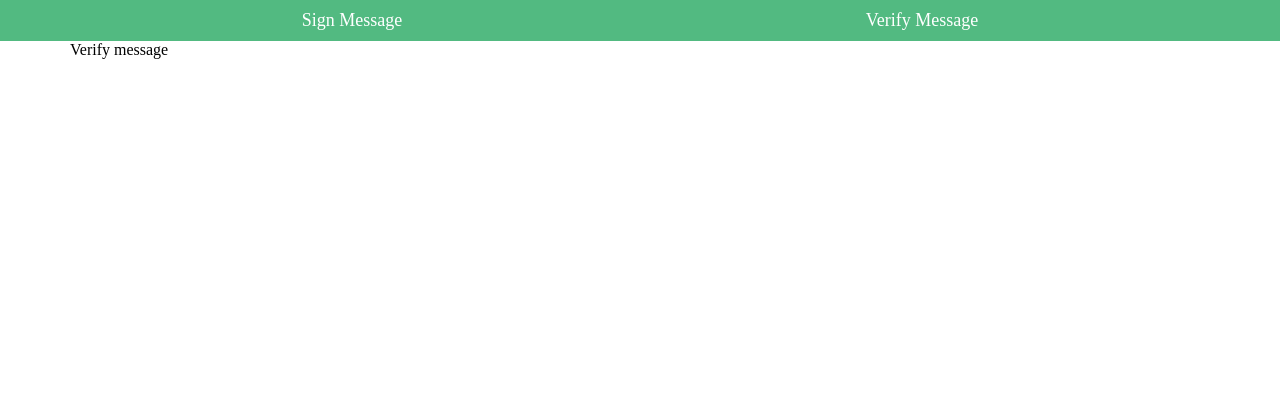
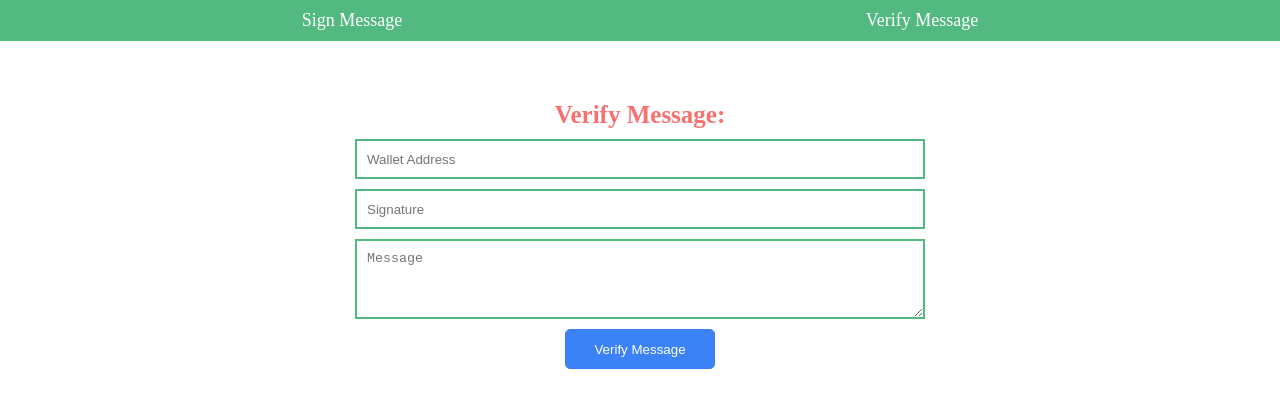
Before and after one commit to srksuman/Sign-and-Verify-Message-Metamask, a React (Create React App) app: page /verify in a window 1280 px wide. Shown: the top 408 px of the page. Built offline with nearby package versions, Linux system fonts and the light colour scheme.

Commit message:
sign message using metamask and verify message

```diff
--- a/src/assets/styles/components/sign-verify.scss
+++ b/src/assets/styles/components/sign-verify.scss
@@ -7,8 +7,8 @@
   align-items: center;
   flex-wrap: wrap;
   .sign-msg {
-    border: 4px solid var(--primary-color);
-    border-radius: 7px;
+    border: 2px solid var(--primary-color);
+    border-radius: 4px;
     outline: none;
     padding: 5px;
   }
@@ -48,3 +48,55 @@
 .address {
   color: var(--address-color);
 }
+
+.verify-msg-wrapper {
+  width: 50%;
+  margin: auto;
+  margin-top: 50px;
+  .verify-text {
+    text-align: center;
+    padding: 10px;
+    font-size: 25px;
+    // text-transform:uppercase;
+    color: var(--text-color);
+  }
+  .verify-form {
+    display: flex;
+    justify-content: center;
+    flex-direction: column;
+    gap: 10px;
+    .verify-address,
+    .verify-signature {
+      height: 40px;
+      padding: 10px;
+      border: 2px solid var(--primary-color);
+      outline: var(--address-color);
+    }
+    .verify-message {
+      height: 80px;
+      padding: 10px;
+      border: 2px solid var(--primary-color);
+      outline: var(--address-color);
+    }
+  }
+  .verify-btn {
+    display: flex;
+    justify-content: center;
+    align-items: center;
+    margin-top: 10px;
+    button {
+      background-color: var(--secondary-color);
+      width: 150px;
+      height: 40px;
+      outline: none;
+      border-radius: 5px;
+      border: 1px solid var(--secondary-color);
+      color: white;
+      cursor: pointer;
+      &:hover {
+        background-color: var(--primary-color);
+        border: 1px solid var(--primary-color);
+      }
+    }
+  }
+}
--- a/src/assets/styles/typescale.scss
+++ b/src/assets/styles/typescale.scss
@@ -2,4 +2,6 @@
   --primary-color: #52ba81;
   --secondary-color: #3b82f6;
   --address-color: #068385;
+  --text-color: #f87171;
+  --secondary-text-color: #818cf8;
 }
--- a/src/components/SignMessage.jsx
+++ b/src/components/SignMessage.jsx
@@ -1,5 +1,5 @@
 import { ethers } from "ethers";
-import { useRef, useState, useContext } from "react";
+import { useRef, useContext } from "react";
 import { AiOutlineCopy } from "react-icons/ai";
 import { UserContext } from "../context/UserContext";
 
--- a/src/components/VerifyMessage.jsx
+++ b/src/components/VerifyMessage.jsx
@@ -1,5 +1,74 @@
+import { useState } from "react";
+import { ethers } from "ethers";
+
 const VerifyMessage = () => {
-  return <div className="verify-msg-wrapper">Verify message </div>;
+  const [formDetails, setFormDetails] = useState({});
+  const verifyMessage = () => {
+    console.log(formDetails);
+    console.log(formDetails.message);
+    if (
+      formDetails.message.trim() &&
+      formDetails.signature.trim() &&
+      formDetails.address.trim()
+    ) {
+      try {
+        const signAddress = ethers.utils.verifyMessage(
+          formDetails.message.trim(),
+          formDetails.signature.trim()
+        );
+        console.log(signAddress);
+        if (signAddress !== formDetails.address) {
+          console.log("Invalid");
+        } else {
+          console.log(signAddress);
+          console.log("validate");
+        }
+      } catch (e) {
+        console.log("varification failed!!!");
+      }
+    }
+  };
+  return (
+    <div className="verify-msg-wrapper">
+      <h4 className="verify-text">Verify Message:</h4>
+      <div className="verify-form">
+        <input
+          placeholder="Wallet Address"
+          className="verify-address"
+          type="text"
+          name="address"
+          onChange={(e) => {
+            setFormDetails((prev) => ({ ...prev, address: e.target.value }));
+          }}
+        />
+        <input
+          placeholder="Signature"
+          className="verify-signature"
+          type="text"
+          name="signature"
+          onChange={(e) => {
+            setFormDetails((prev) => ({ ...prev, signature: e.target.value }));
+          }}
+        />
+        <textarea
+          className="verify-message"
+          name=""
+          id=""
+          cols="30"
+          rows="10"
+          placeholder="Message"
+          onChange={(e) => {
+            setFormDetails((prev) => ({ ...prev, message: e.target.value }));
+          }}
+        ></textarea>
+      </div>
+      <div className="verify-btn">
+        <button type="button" onClick={verifyMessage}>
+          Verify Message
+        </button>
+      </div>
+    </div>
+  );
 };
 
 export default VerifyMessage;
```
